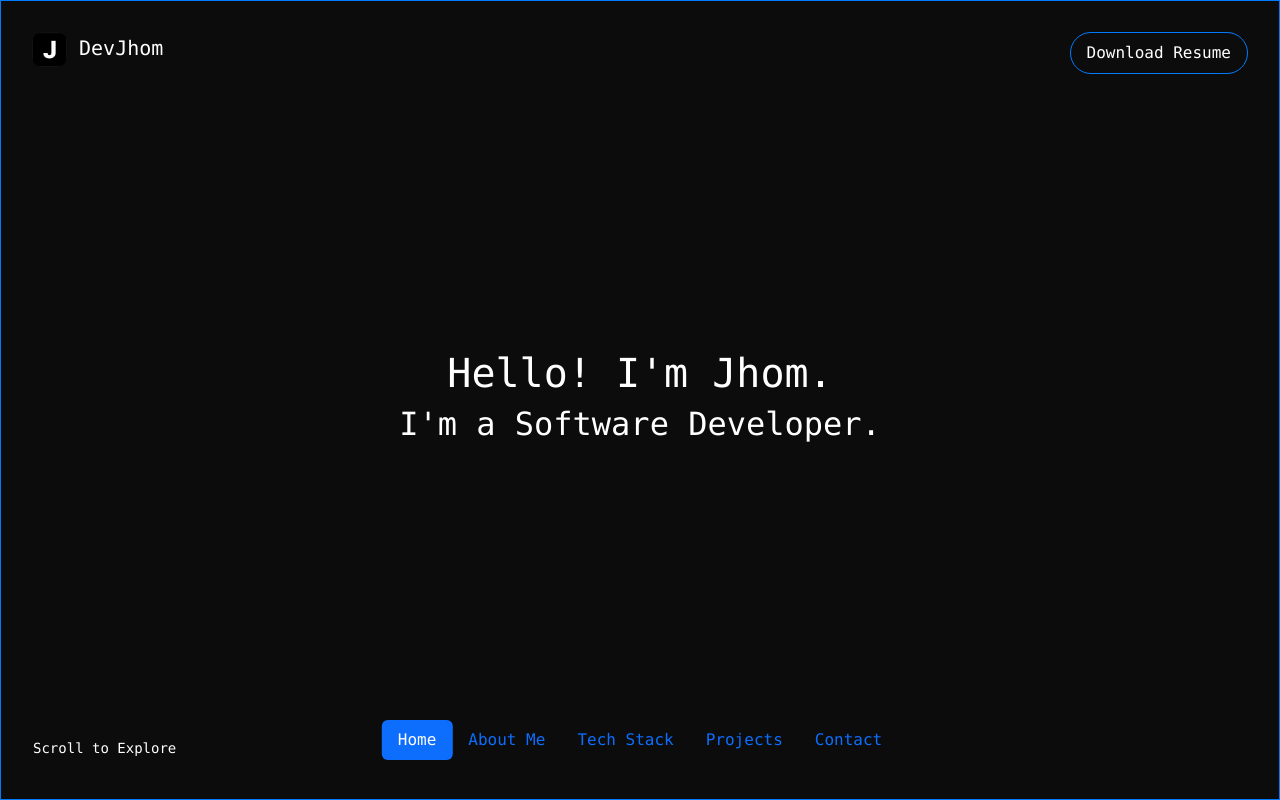
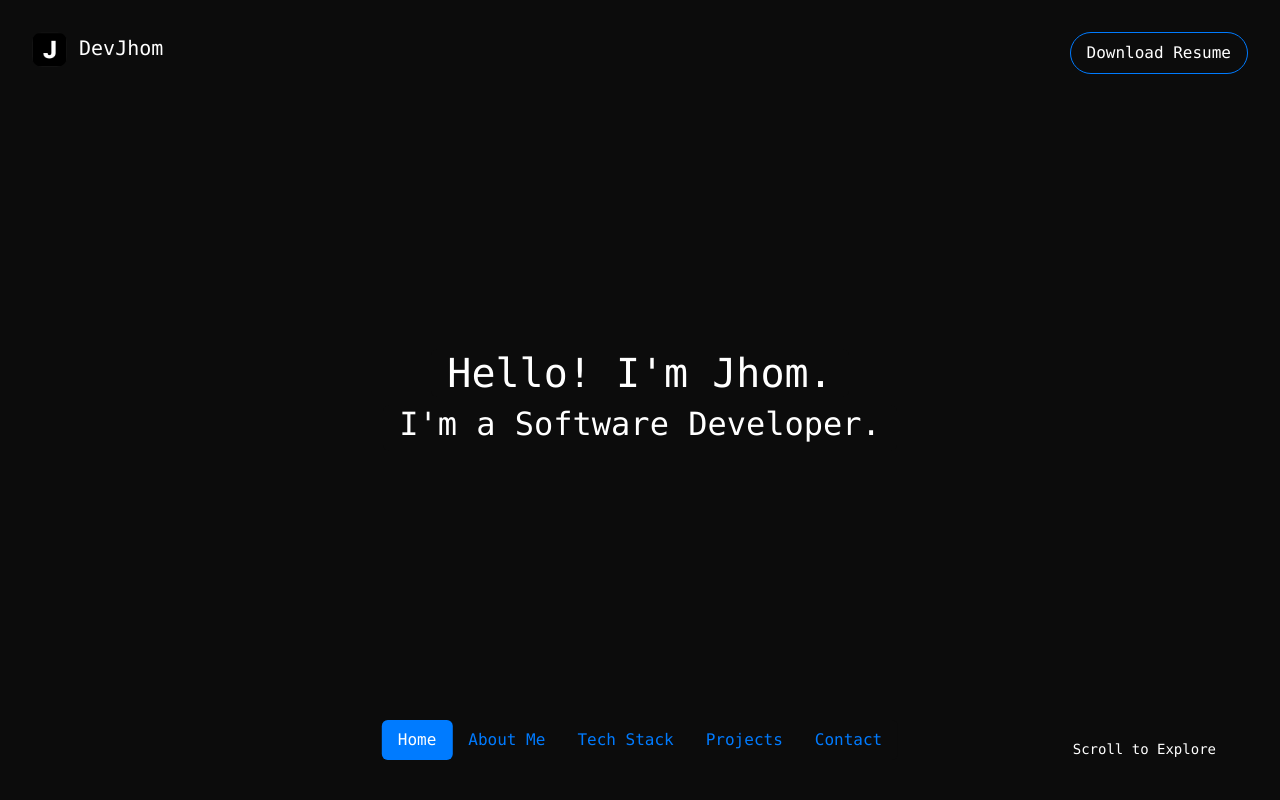
Before and after one commit to DevJhom/portfolio, a Vue app: page / in a window 1280 px wide. Shown: the top 800 px of the page. Built offline with nearby package versions, Linux system fonts and the light colour scheme.

Commit message:
adjust styling

```diff
--- a/src/components/MainPage.vue
+++ b/src/components/MainPage.vue
@@ -79,7 +79,7 @@ onUnmounted(() => {
 // Spotlight effect
 window.addEventListener("DOMContentLoaded", () => {
     const spotlight = document.querySelector('.spotlight') as HTMLElement;
-    let spotlightSize: string = 'transparent 50px, #0c0c0c 150px)';
+    let spotlightSize: string = 'transparent 50px, #0c0c0c 200px)';
 
     window.addEventListener('mousemove', (e: MouseEvent) => updateSpotlight(e));
 
@@ -105,10 +105,10 @@ window.addEventListener("DOMContentLoaded", () => {
         <!-- HOME -->
         <div id="home">
             <section>
-                <h1 class="animate-on-hover">
+                <h1 class="introduction-text animate-on-hover">
                     Hello! I'm Jhom.
                 </h1>
-                <div :class="{typewriter: isTyping}" class="animate-on-hover">
+                <div :class="{typewriter: isTyping}" class="introduction-text animate-on-hover">
                     <h2>I'm a Software Developer.</h2>
                 </div>
                 <Transition name="fade">
@@ -116,6 +116,8 @@ window.addEventListener("DOMContentLoaded", () => {
                         <a href="#about-me"> Scroll to Explore </a>
                     </small>
                 </Transition>
+                <div class="cursor-area-1"></div>
+                <div class="cursor-area-2"></div>
             </section>
         </div>
         <!-- ABOUT ME -->
@@ -157,15 +159,16 @@ window.addEventListener("DOMContentLoaded", () => {
 
 section {
     position: relative;
-    border: 1px solid $blue;
     width: 100vw;
     height: 100vh;
     display: flex;
     flex-direction: column;
     align-items: center;
     justify-content: center;
+    // border: 1px solid $blue;
 }
 
+// HOME section
 .logo {
     position: fixed;
     margin-left: 2rem;
@@ -194,23 +197,61 @@ section {
     color: $white;
 }
 
+.introduction-text {
+    background-color: $black;
+    border-radius: 6px;
+    padding: 0 1rem;
+}
+
 .scroll-to-explore {
     position: absolute;
     bottom: 5%;
-    left: 2rem;
+    right: 5%;
+    z-index: $top-layer;
     cursor: pointer;
 }
 
-#tech-stack section {
-    height: 175vh;
-    justify-content: space-between;
+.scroll-to-explore a:hover {
+    color: $blue;
 }
 
-.keep-calm {
-    height: 33%;
-    display: flex;
-    justify-content: center;
-    align-items: center;
+//Spotlight Effect
+#home {
+    background: url('./../images/sourcecodes.png') no-repeat center;
+    background-size: contain;
+    height: 100vh;
+    z-index: $bottom-layer;
+    cursor: none;
+}
+
+#home section {
+    z-index: $middle-layer;
+}
+
+.spotlight {
+    z-index: $bottom-layer;
+    position: absolute;
+    height: 100%;
+    width: 100%;
+    background-image: radial-gradient($black, $black, $black);
+}
+
+.cursor-area-1 {
+    position: absolute;
+    top: 0;
+    right: 0;
+    height: 100%;
+    width: 30%;
+    cursor: initial;
+}
+
+.cursor-area-2 {
+    position: absolute;
+    bottom: 0;
+    right: 0;
+    height: 20%;
+    width: 70%;
+    cursor: initial;
 }
 
 // Transition
@@ -245,23 +286,16 @@ section {
     to { border-color: transparent }
 }
 
-//Spotlight Effect
-.spotlight {
-    z-index: $bottom-layer;
-    position: absolute;
-    height: 100%;
-    width: 100%;
-    background-image: radial-gradient($black, $black, $black);
+// TECH-STACK section
+#tech-stack section {
+    height: 175vh;
+    justify-content: space-between;
 }
 
-#home {
-    background: url('./../images/sourcecodes.png') no-repeat center;
-    background-size: contain;
-    height: 100vh;
-    z-index: $bottom-layer;
-}
-
-#home section {
-    z-index: $middle-layer;
+.keep-calm {
+    height: 33%;
+    display: flex;
+    justify-content: center;
+    align-items: center;
 }
 </style>
--- a/src/components/NavBar.vue
+++ b/src/components/NavBar.vue
@@ -48,5 +48,22 @@ const setActive = (sectionId: string) => {
     z-index: $top-layer;
     background-color: $black;
     transform: translateX(-50%);
+    border-radius: 6px;
+}
+
+.nav-item a {
+    color: $blue;
+}
+
+.nav-item a:hover {
+    color: $white;
+}
+
+.nav-item a.active {
+    background-color: $blue;
+}
+
+.nav-item a.active:hover {
+    color: $black;
 }
 </style>
```
